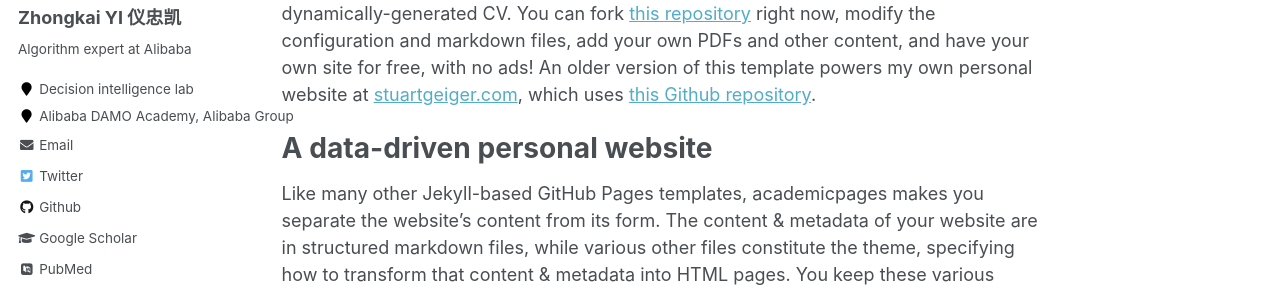
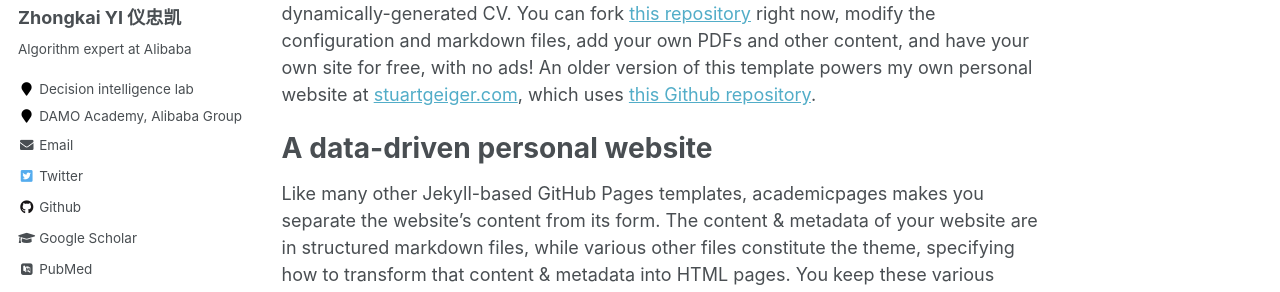
Before and after one commit to yizhongkai/yizhongkai.github.io, a Jekyll site: the page built from _pages/about.md, in a window 1280 px wide. Shown: the part 350-642 px from the top of the page. Built offline with Jekyll 4.4.1, drawn with Linux system fonts in a browser that asks for light colours; some web fonts are replaced.

Commit message:
Update _config.yml

```diff
--- a/_config.yml
+++ b/_config.yml
@@ -84,7 +84,7 @@ author:
   avatar           : "profile.png"
   bio              : "Algorithm expert at Alibaba"
   location         : "Decision intelligence lab"
-  employer         : "Alibaba DAMO Academy, Alibaba Group"
+  employer         : "DAMO Academy, Alibaba Group"
   pubmed           : ""
   googlescholar    : "https://scholar.google.com/citations?user=NsTuK-0AAAAJ&hl=zh-CN"
   email            : "yzk_article@163.com"
```
